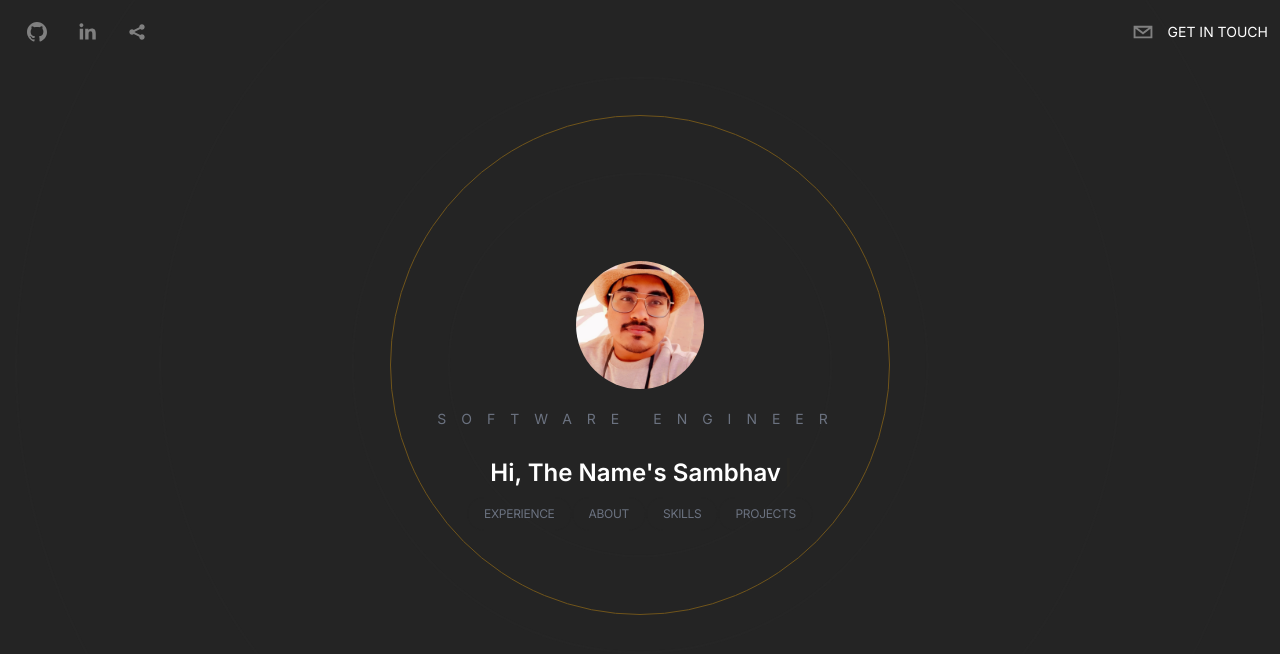
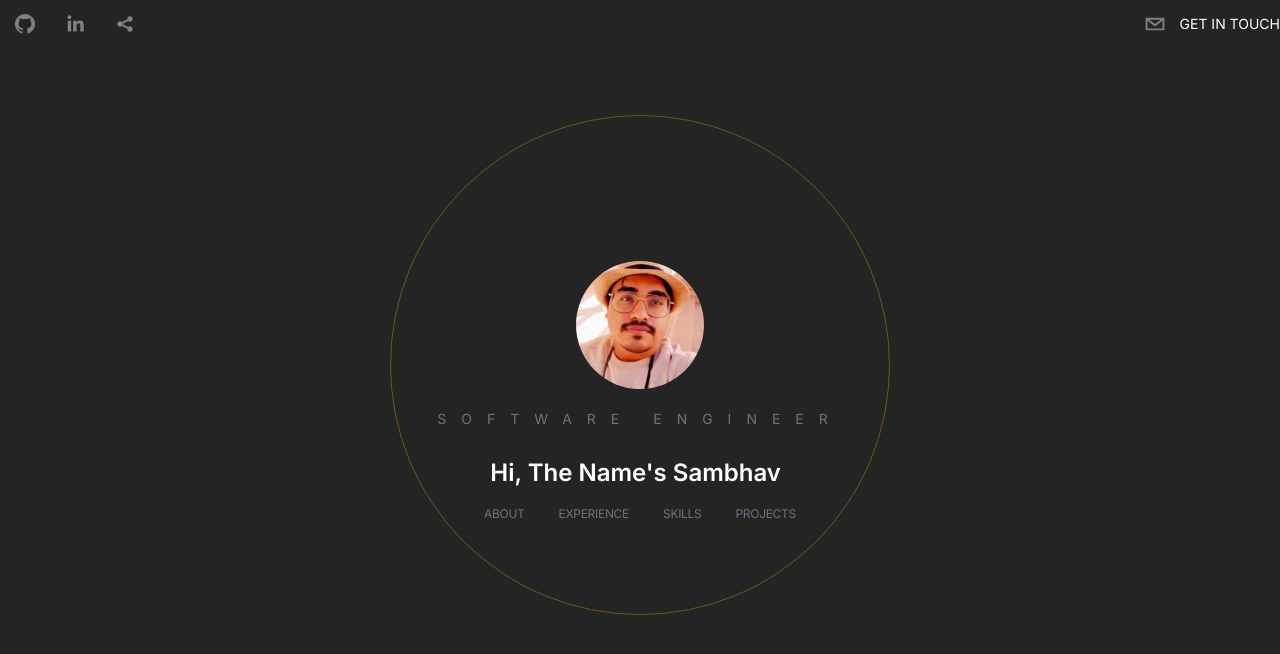
Before and after one commit to jsambhav5/Portfolio-jsambhav5, a Next.js app: page / in a window 1280 px wide. Shown: the top 654 px of the page. Built offline with nearby package versions, Linux system fonts and the light colour scheme.

Commit message:
Added About Section

```diff
--- a/src/app/page.tsx
+++ b/src/app/page.tsx
@@ -1,13 +1,17 @@
 "use client";
+import About from "@/components/About";
 import Header from "@/components/Header";
 import Hero from "@/components/Hero";
 
 export default function Home() {
 	return (
-		<div className="bg-[rgb(36,36,36)]  text-white h-screen snap-y snap-mandatory overflow-hidden z-0">
+		<div className="bg-[rgb(36,36,36)]  text-white h-screen snap-y snap-mandatory z-0 overflow-scroll">
 			<Header />
-			<section id="hero" className="snap-center ">
+			<section id="hero" className="snap-start">
 				<Hero />
+			</section>
+			<section id="about" className="snap-center">
+				<About />
 			</section>
 		</div>
 	);
--- /dev/null
+++ b/src/components/About.tsx
@@ -0,0 +1,24 @@
+import React from "react";
+import { motion } from "framer-motion";
+
+type Props = {};
+
+const About = (props: Props) => {
+	return (
+		<div className="flex flex-col text-center md:text-left md:flex-row relative h-screen max-w-7xl px-10 justify-evenly mx-auto items-center">
+			<h3 className="absolute top-24 uppercase tracking-[20px] text-xl text-gray-500">
+				About
+			</h3>
+			<motion.img
+				initial={{ x: -200, opacity: 0 }}
+				transition={{ duration: 1.2 }}
+				whileInView={{ x: 0, opacity: 1 }}
+				viewport={{ once: true }}
+				src="/images/me2.jpg"
+				className="-mb-20 md:mb-0 flex-shrink-0 w-56 h-56 rounded-full object-cover md:rounded-lg md:w-64 md:h-95 2xl:w-[350px] 2xl:h-[400px]"
+			></motion.img>
+		</div>
+	);
+};
+
+export default About;
--- a/src/components/BackgroundCircles.tsx
+++ b/src/components/BackgroundCircles.tsx
@@ -7,19 +7,20 @@ const BackgroundCircles = (props: Props) => {
 	return (
 		<motion.div
 			initial={{ opacity: 0 }}
-			animate={{
+			whileInView={{
 				scale: [1, 2, 3, 2, 1],
 				opacity: [0.2, 0.4, 0.6, 0.8, 1.0],
 				borderRadius: ["20%", "40%", "60%", "80%", "100%"],
 			}}
+			viewport={{ once: true }}
 			transition={{ duration: 2.5 }}
 			className="relative flex justify-center items-center"
 		>
-			<div className="absolute border border-[#434343] rounded-full h-[200px] w-[200px] mt-52 animate-ping "></div>
+			{/* <div className="absolute border border-[#434343] rounded-full h-[200px] w-[200px] mt-52 animate-ping "></div>
 			<div className="absolute border border-[#434343] rounded-full h-[300px] w-[300px] mt-52 animate-ping "></div>
 			<div className="absolute border border-[#434343] rounded-full h-[500px] w-[500px] mt-52 animate-ping "></div>
-			<div className="absolute border border-[#434343] rounded-full h-[650px] w-[650px] mt-52 animate-ping "></div>
-			<div className="absolute border border-[#F7AB0A] rounded-full h-[400px] w-[400px] md:h-[550px] md:w-[550px] lg:h-[500px] lg:w-[500px] mt-52 animate-pulse opacity-20"></div>
+			<div className="absolute border border-[#434343] rounded-full h-[650px] w-[650px] mt-52 animate-ping "></div> */}
+			<div className="absolute border border-[#F7AB0A] rounded-full h-[400px] w-[400px] md:h-[500px] md:w-[500px] 2xl:h-[550px] 2xl:w-[550px] mt-52 animate-pulse opacity-20"></div>
 		</motion.div>
 	);
 };
--- a/src/components/Header.tsx
+++ b/src/components/Header.tsx
@@ -6,7 +6,7 @@ type Props = {};
 
 const Header = (props: Props) => {
 	return (
-		<header className="sticky top-0 p-3 flex items-start justify-between max-w-7xl mx-auto z-20 ">
+		<header className="bg-[rgb(36,36,36)] sticky top-0 pt-1 flex items-start justify-between max-w-7xl mx-auto z-20 ">
 			<motion.div
 				initial={{ x: -500, opacity: 0, scale: 0.5 }}
 				animate={{ x: 0, opacity: 1, scale: 1 }}
--- a/src/components/Hero.tsx
+++ b/src/components/Hero.tsx
@@ -17,7 +17,7 @@ const Hero = (props: Props) => {
 		delaySpeed: 3000,
 	});
 	return (
-		<div className="h-screen flex flex-col items-center justify-center text-center overflow-hidden">
+		<div className="h-screen flex flex-col items-center justify-center text-center ">
 			<BackgroundCircles />
 
 			<div className="max-w-[355px] lg:max-w-[500px] z-20 items-center justify-center text-center">
@@ -26,7 +26,7 @@ const Hero = (props: Props) => {
 					src="/images/me.jpg"
 					height={200}
 					width={200}
-					className="relative rounded-full h-32 w-32 mx-auto mb-5"
+					className="relative rounded-full h-32 w-32 mx-auto mb-5 object-cover"
 				/>
 				<h2 className="text-sm lg:text-l uppercase text-gray-500 pb-2 tracking-[7px] lg:tracking-[15px] mb-2 lg:mb-5">
 					Software Engineer
@@ -38,10 +38,10 @@ const Hero = (props: Props) => {
 				</h1>
 				<div className="mb-2 mt-2">
 					<Link href="#about">
-						<button className="heroButton">Experience</button>
+						<button className="heroButton">About</button>
 					</Link>
 					<Link href="#experience">
-						<button className="heroButton">About</button>
+						<button className="heroButton">Experience</button>
 					</Link>
 					<Link href="#skils">
 						<button className="heroButton">Skills</button>
```
Also changed, not shown: public/images/me2.jpg (added).
